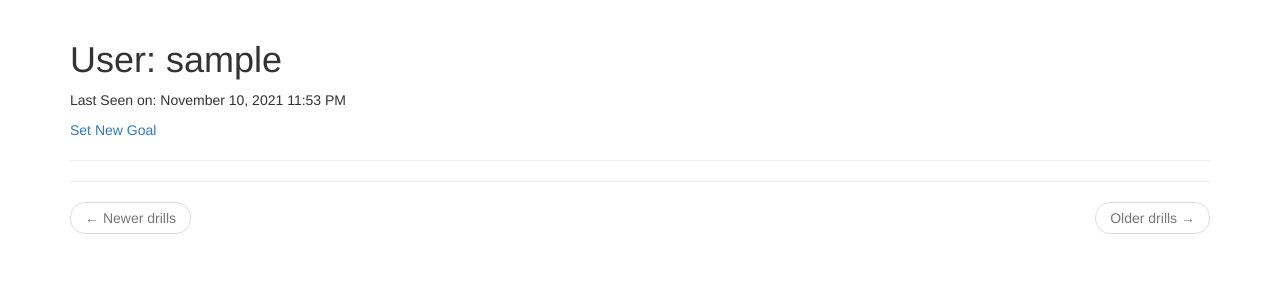
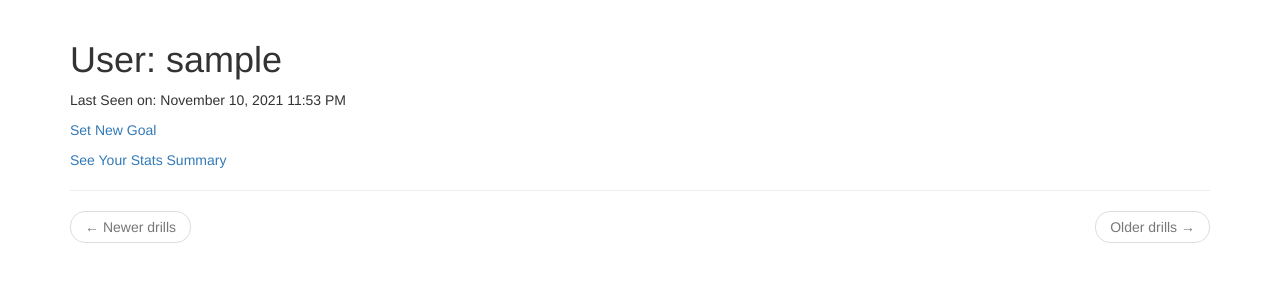
Before and after one commit to jjniemeyer/dgPutterPro, a Flask app: a page that uses app/templates/user.html in a window 1280 px wide. Shown: the part 52-352 px from the top of the page. Run offline with Flask 2, Linux system fonts and the light colour scheme; the visitor is signed in with stand-in values (Sample User, id 1); data comes from the database, SQL or seed files in the repository; both versions use the stored data as it was after the commit; data that the repository does not hold is empty; some libraries are stand-ins or nearby versions.

Commit message:
basic stats summary page

```diff
--- a/app/main/routes.py
+++ b/app/main/routes.py
@@ -37,13 +37,18 @@ def user(username):
     user = User.query.filter_by(username=username).first_or_404()
     page = request.args.get('page', 1, type=int)
     drills = user.drills.order_by(Drill.timestamp.desc()).paginate(page, current_app.config['DRILLS_PER_PAGE'], False)
-    summary = user.drills.group_by(Drill.putt_distance)
     next_url = url_for('main.user', username=user.username, page=drills.next_num) \
         if drills.has_next else None
     prev_url = url_for('main.user', username=user.username, page=drills.prev_num) \
         if drills.has_prev else None
-    return render_template('user.html', user=user, drills=drills.items, summary=summary, next_url=next_url, prev_url=prev_url)
+    return render_template('user.html', user=user, drills=drills.items, next_url=next_url, prev_url=prev_url)
 
+@bp.route('/user/<username>/stats')
+@login_required
+def stats(username):
+    user = User.query.filter_by(username=username).first_or_404()
+    summary = user.drills.group_by(Drill.putt_distance)
+    return render_template('stats.html', user=user, summary=summary)
 
 @bp.route('/edit_goal', methods=['GET', 'POST'])
 @login_required
--- a/app/templates/user.html
+++ b/app/templates/user.html
@@ -8,19 +8,8 @@
     {% endif %}
     {% if user == current_user %}
         <p><a href="{{ url_for('main.edit_goal') }}">Set New Goal</a> </p>
+        <p><a href="{{ url_for('main.stats', username=current_user.username) }}">See Your Stats Summary</a></p>
     {% endif %}
-
-    <hr>
-    {% for sum in summary %}
-        <table class="table table-hover">
-        <tr valign="top">
-            <td>
-                {{ sum.number_putts_made }} out of {{ sum.number_attempts }} from {{ sum.putt_distance }} feet
-                - {{ (sum.number_putts_made / sum.number_attempts * 100) |round|int}}% all time
-            </td>
-            </tr>
-        </table>
-    {% endfor %}
     <hr>
     {% for drill in drills %}
         {% include '_drill.html' %}
```
Also changed, not shown: app/templates/stats.html (added, +15 -0 lines), app.db.
